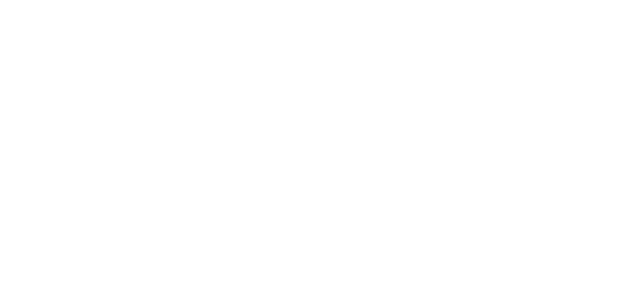
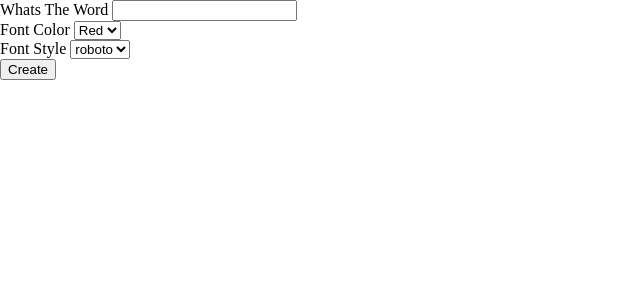
Before and after one commit to justanothergoonie/mind_map, a PHP site: page / in a window 1280 px wide. Before the commit the part shown is empty. Shown: the top 300 px of the page, without its empty margins (0-640 px from the left). Run offline with PHP 8.4, Linux system fonts and the light colour scheme.

Commit message:
Update index.php

```diff
--- a/index.php
+++ b/index.php
@@ -10,7 +10,7 @@ session_start();
 <head>
     <meta charset="utf-8" />
     <meta http-equiv="x-ua-compatible" content="ie=edge" />
-    <title>Add a Title</title>
+    <title>Mind Brain</title>
     <meta name="description" content="add a description" />
     <meta name="viewport" content="width=device-width, initial-scale=1" />
 
@@ -19,6 +19,31 @@ session_start();
 
 <body>
 
+    <form method="post">
+        <input type="hidden" name="_action" value="signup">
+
+
+
+        <label>Whats The Word</label>
+        <input type="text" name="username">
+        <br />
+
+        <label>Font Color</label>
+        <select name="Color">
+            <option value="red">Red</option>
+        </select>
+        <br />
+
+        <label>Font Style</label>
+        <select name="font">
+            <option value="roboto">roboto</option>
+        </select>
+
+        <br />
+
+        <input type="submit" value="Create">
+    </form>
+
 
 </body>
 
```
